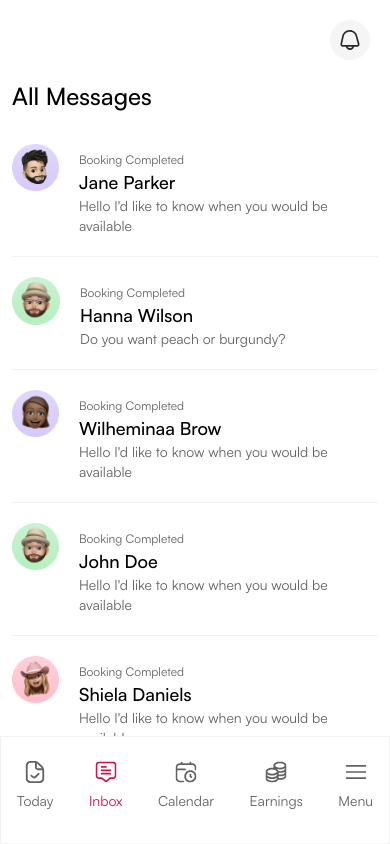
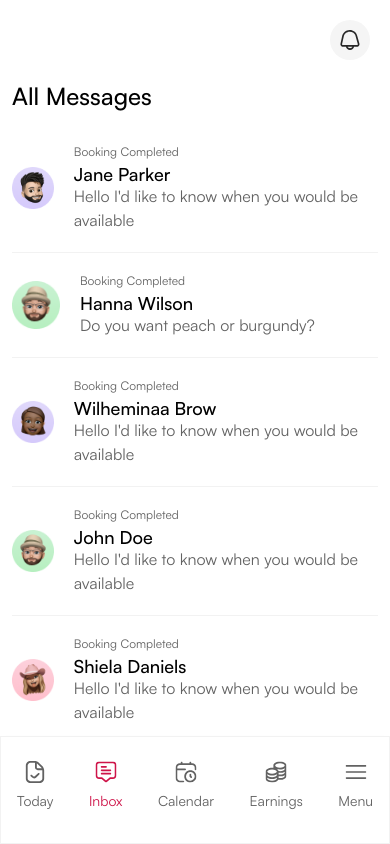
Before and after one commit to Handys-Inc/mvp-provider-portal, a React (Create React App) app: page /inbox in a window 390 px wide. Built offline with nearby package versions, Linux system fonts and the light colour scheme.

Commit message:
booking scroll tabs fix

```diff
--- a/src/app/Messaging/Mobile/MobileInbox.js
+++ b/src/app/Messaging/Mobile/MobileInbox.js
@@ -82,15 +82,17 @@ function MobileInbox() {
           <Fragment>
             <div
               onClick={() => setShow(true)}
-              className="flex gap-5 cursor-pointer rounded-2xl"
+              className="flex gap-5 items-center cursor-pointer rounded-2xl"
             >
               <div>
                 <img className="w-12" src={single.img} alt="provider" />
               </div>
               <div className="text-left">
-                <div className="text-gray mt-2 text-xs">Booking Completed</div>
+                <div className="text-gray  text-xs">Booking Completed</div>
                 <h3 className="font-bold text-lg">{single.name}</h3>
-                <p className="text-gray text-sm">{single.lastMessage}</p>
+                <p className="text-gray text-base -mt-1">
+                  {single.lastMessage}
+                </p>
               </div>
             </div>
             <Border />
--- a/src/app/Today/Bookings/Bookings.js
+++ b/src/app/Today/Bookings/Bookings.js
@@ -9,9 +9,9 @@ function Bookings() {
       <h4 className="text-lg font-semibold mb-4">Your bookings</h4>
 
       {/* Selector */}
-      <div className="flex gap-3">
+      <div className="booking-scroll-none flex overflow-x-auto space-x-5 w-full">
         <div
-            onClick={() => setView("upcoming")}
+          onClick={() => setView("upcoming")}
           className={`${
             view === "upcoming"
               ? " bg-primary text-primary bg-opacity-20"
@@ -21,7 +21,7 @@ function Bookings() {
           Upcoming (0)
         </div>
         <div
-        onClick={() => setView("pending")}
+          onClick={() => setView("pending")}
           className={`${
             view === "pending"
               ? " bg-primary text-primary bg-opacity-20"
@@ -31,7 +31,7 @@ function Bookings() {
           Pending Offers (0)
         </div>
         <div
-            onClick={() => setView("completed")}
+          onClick={() => setView("completed")}
           className={`${
             view === "completed"
               ? " bg-primary text-primary bg-opacity-20"
--- a/src/app/Today/Today.js
+++ b/src/app/Today/Today.js
@@ -10,7 +10,7 @@ function Today() {
   return (
     <Layout>
       {/* Header */}
-      <div className="flex flex-col md:flex-row justify-start items-start md:justify-between md:items-center mb-5">
+      <div className="flex flex-col md:flex-row justify-start items-start md:justify-between md:items-center my-5">
         <h4 className="text-lg md:text-2xl font-bold mb-3 md:mb-0">
           Welcome Username,
         </h4>
--- a/src/app/Today/index.css
+++ b/src/app/Today/index.css
@@ -1,6 +1,6 @@
 /* Bookings */
 .booking-selector {
-  @apply rounded-full text-xs md:text-sm px-4 py-2 font-medium  cursor-pointer;
+  @apply rounded-full text-sm px-4 py-2 font-medium flex-shrink-0 cursor-pointer;
 }
 
 /* RESOURCES */
@@ -11,3 +11,7 @@
 .resource-card img {
   @apply rounded-tr-xl rounded-tl-xl;
 }
+
+.booking-scroll-none::-webkit-scrollbar {
+  display: none;
+}
--- a/src/components/Layout/Layout.js
+++ b/src/components/Layout/Layout.js
@@ -13,7 +13,7 @@ function Layout({
   return (
     <div className="h-screen min-w-full overflow-y-auto">
       {showHeader ? <Header /> : null}
-      <div className="px-3 md:px-5">{children}</div>
+      <div className="px-3 md:px-5 min-w-full">{children}</div>
       <BottomNav current={current} showBottomNav={showBottomNav} />
     </div>
   );
```
